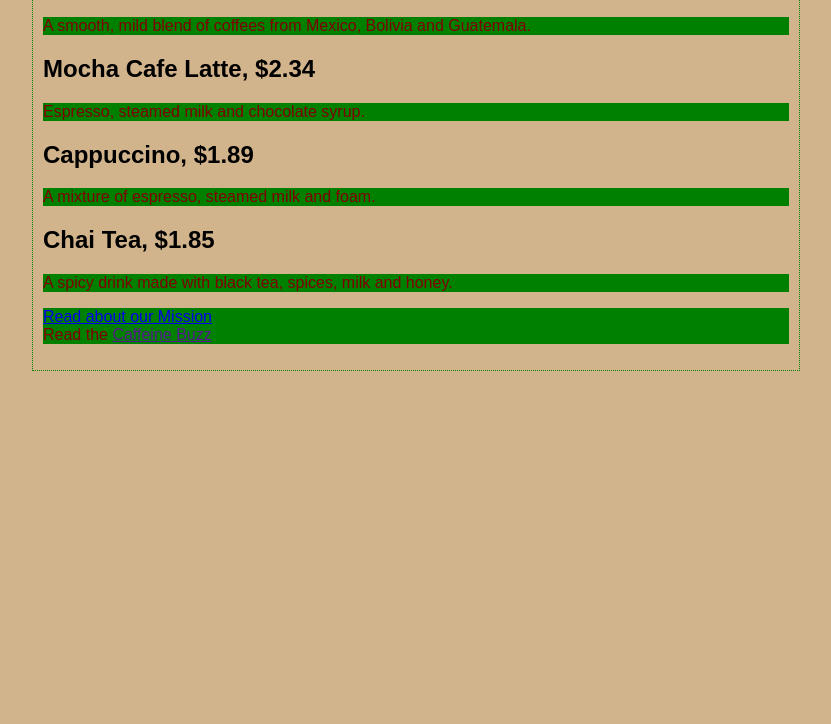
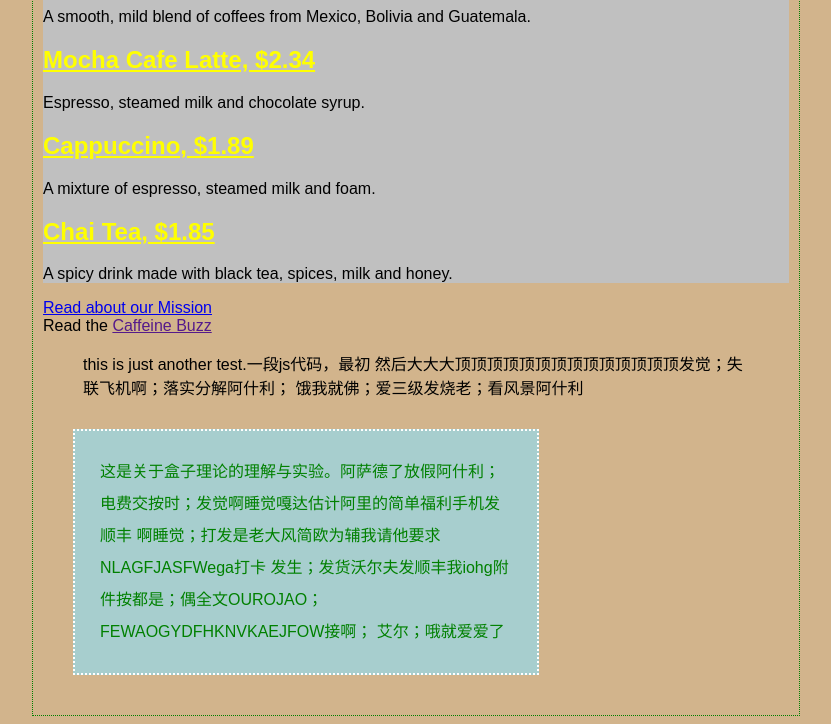
Before and after one commit to ivqing/head_first_html, a plain HTML site: page index.html in a window 1280 px wide. Shown: the part 130-854 px from the top of the page, without its empty margins (224-1055 px from the left). Before the commit the page ends 800 px from the top, so only its background shows below. Drawn offline with Linux system fonts and the light colour scheme.

Commit message:
more css

```diff
--- a/index.html
+++ b/index.html
@@ -1,6 +1,7 @@
 <!DOCTYPE html>
 <html>
 <head>
+<meta http-equiv="Content-Type" content="text/html; charset=utf-8"/>
 <title>Starbuzz Coffee </title>
 <style type="text/css">
 body {
@@ -10,10 +11,37 @@ body {
 	border: 1px dotted green;
 	padding: 10px 10px 10px 10px;
 	font-family: sans-serif;
+	font-size: medium;
 }
-p {
-	color: maroon;
-	background-color: green;
+h1, h2 {
+	font-family: sans-serif;
+	color: yellow;
+}
+h1 {
+	border-bottom: 1px solid red; /* the underline will go to the end of the element line. */
+	font-size: 170%;
+}
+h2 {
+	text-decoration: underline; /* the underline will only be under the text. */
+}
+#coffee {
+	background-color: silver;
+	font-color: blue;
+	margin: 2px dashed blue;
+}
+.box {
+	color: green;
+	line-height: 2em;
+	border-color: white;
+	border-width: 2px;
+	border-style: dotted;
+	background-color: #a7cece;
+	padding: 25px;
+	margin: 30px;
+	margin-right: 250px;
+
+blockquote {
+	font-style: italic;
 }
 </style>
 </head>
@@ -21,6 +49,7 @@ p {
 <body>
 
 <h1>Starbuzz Coffee Beverages</h1>
+<div id="coffee">
 <h2>House Blend, $1.49</h2>
 <p>A smooth, mild blend of coffees from Mexico, Bolivia and Guatemala.</p>
 
@@ -33,11 +62,21 @@ p {
 <h2>Chai Tea, $1.85</h2>
 <p>A spicy drink made with black tea, spices, milk and honey.</p>
 
+</div>
 <p><a href="mission.html">Read about our Mission</a>
 <br>
 Read the <a href=""
 	title= "Read all about caffeine on the Buzz.">Caffeine Buzz</a>
 </P>
 
+<p>
+<blockquote>this is just another test.一段js代码，最初
+然后大大大顶顶顶顶顶顶顶顶顶顶顶顶顶顶发觉；失联飞机啊；落实分解阿什利； 饿我就佛；爱三级发烧老；看风景阿什利</blockquote>
+</p>
+
+<p class="box">这是关于盒子理论的理解与实验。阿萨德了放假阿什利；电费交按时；发觉啊睡觉嘎达估计阿里的简单福利手机发顺丰
+啊睡觉；打发是老大风简欧为辅我请他要求NLAGFJASFWega打卡
+发生；发货沃尔夫发顺丰我iohg附件按都是；偶全文OUROJAO； FEWAOGYDFHKNVKAEJFOW接啊； 艾尔；哦就爱爱了</p>
+
 </body>
 </html>
```
